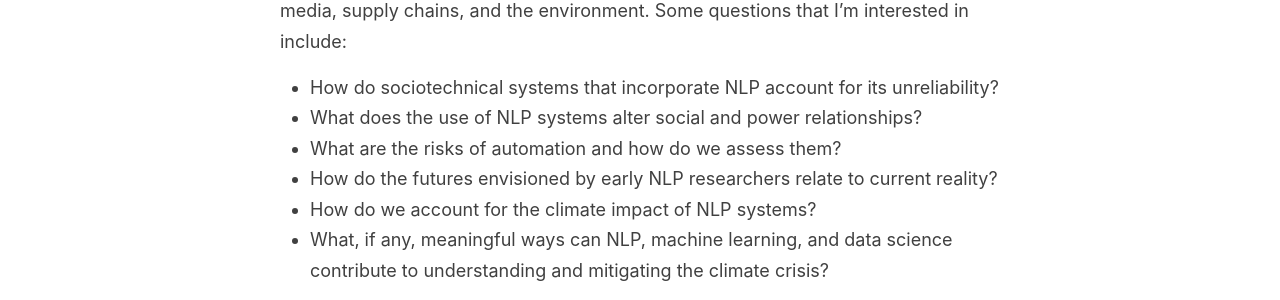
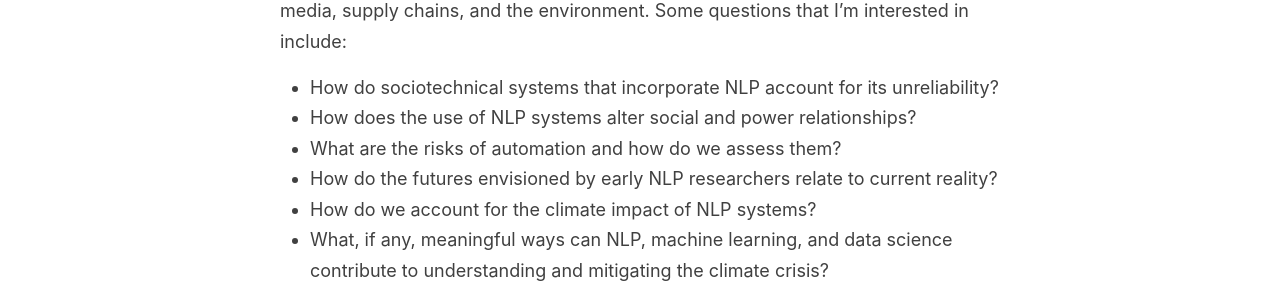
Before and after one commit to alopez/alopez.github.com, a Jekyll site: the page built from prospective.md, in a window 1280 px wide and 900 px high, scrolled down 382 px. Shown: the part 153-453 px from the top of the window. Built offline with Jekyll 4.4.1, drawn with Linux system fonts in a browser that asks for light colours; some web fonts are replaced; our own code applies the rules of GitHub Pages for plain Markdown files.

Commit message:
Update prospective.md

```diff
--- a/prospective.md
+++ b/prospective.md
@@ -12,7 +12,7 @@ I've worked in natural language processing (NLP) for a quarter of century. For m
 Thanks to large language models, NLP is now being applied recklessly at scale to every imaginable human activity, creating a situation where both its production and application are causing immense harm. In this environment, what's most urgently needed are social, historical, and ethical perspectives on NLP, automation, labour, media, supply chains, and the environment. Some questions that I'm interested in include:
 
 - How do sociotechnical systems that incorporate NLP account for its unreliability?
-- What does the use of NLP systems alter social and power relationships?
+- How does the use of NLP systems alter social and power relationships?
 - What are the risks of automation and how do we assess them?
 - How do the futures envisioned by early NLP researchers relate to current reality?
 - How do we account for the climate impact of NLP systems?
```
